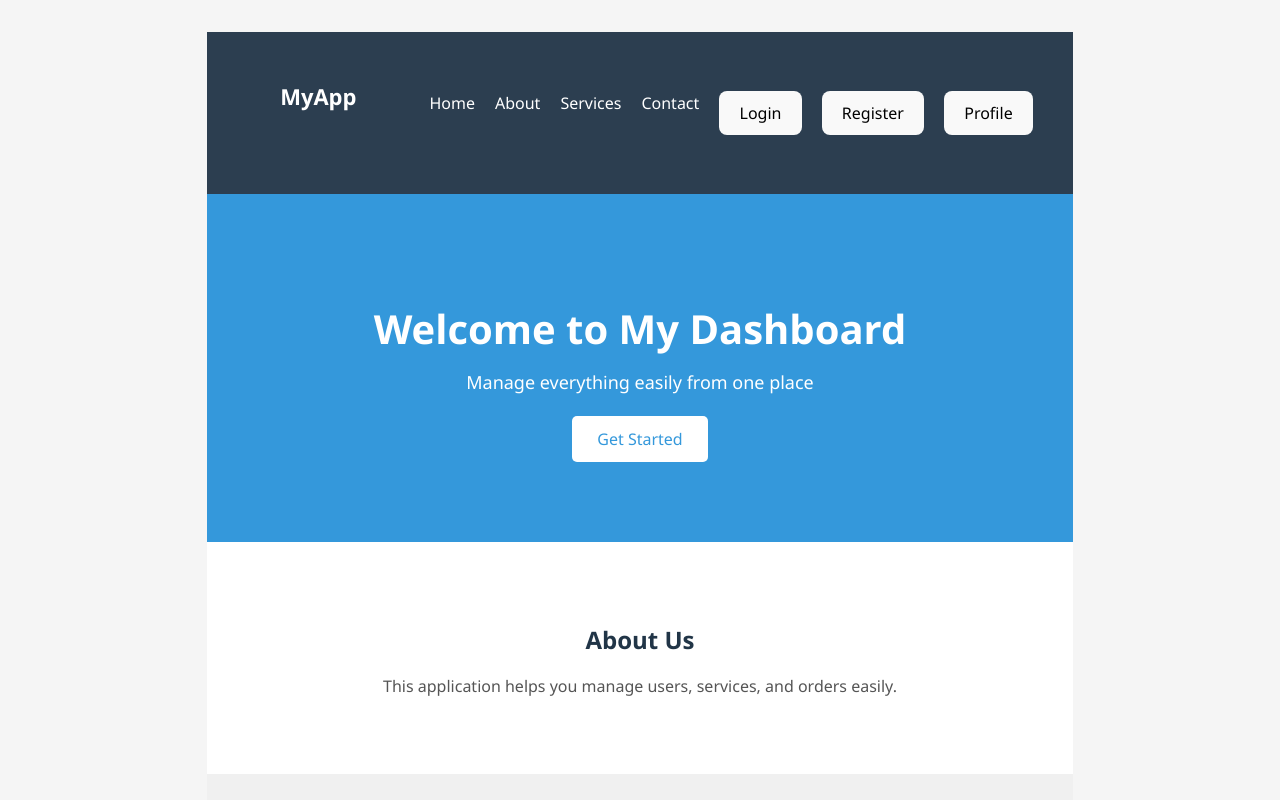
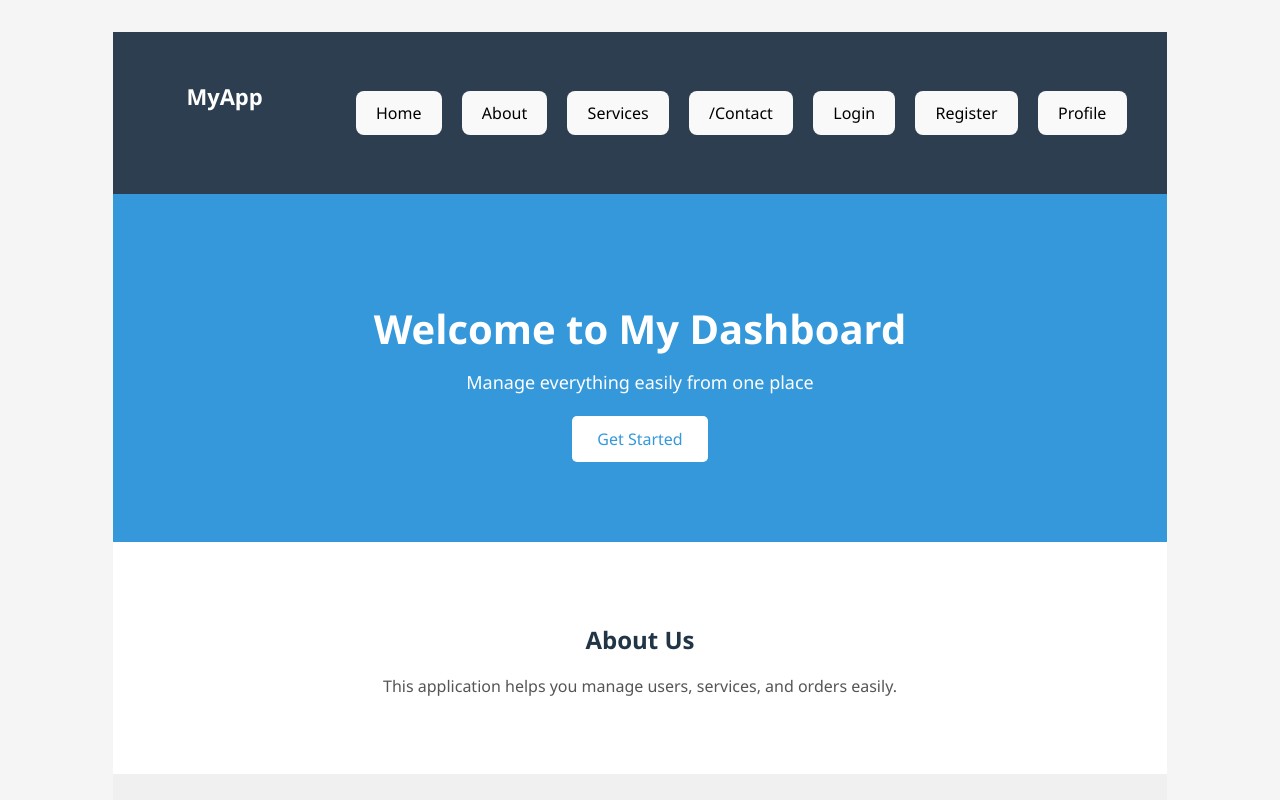
Before and after one commit to Venga-Muni-Reddy/food-management, a React app in the folder frontend/: page /dashboard in a window 1280 px wide. Shown: the top 800 px of the page. Built offline with nearby package versions, Linux system fonts and the light colour scheme; no server answers; the HTML template or start-up script is replaced by a standard one.

Commit message:
home,about,services,contact created

```diff
--- /dev/null
+++ b/frontend/src/components/About.jsx
@@ -0,0 +1,17 @@
+export function About(){
+    return(
+        <div>
+            <h1>About</h1>
+            <h2>We are a dedicated team focused on quality work</h2>
+            <h3>Our mission is to provide reliable and effective solutions</h3>
+            <h4>We believe in simplicity, honesty, and professionalism</h4>
+        </div>
+    )
+}
+export const Navbar = () => {
+    return(
+        <div>
+            <p> This is navbar component </p>
+         </div>
+    )
+}
--- /dev/null
+++ b/frontend/src/components/Contact.jsx
@@ -0,0 +1,19 @@
+export function Contact(){
+    return(
+        <div>
+            <h1>Contact</h1>
+            <h2> you can reach us anytime for support and queries</h2>
+            <h3> we are always happy to help you</h3>
+            <h4> contact us via email or phone for more details</h4>
+            <p> stay connected with us for updates and services get in touch with us we are here to help contact us anything</p>
+        </div>
+
+    )
+}
+export const Navbar = () => {
+    return(
+        <div>
+            <p> This is navbar component </p>
+         </div>
+    )
+}
--- /dev/null
+++ b/frontend/src/components/Home.jsx
@@ -0,0 +1,20 @@
+export function Home(){
+    return(
+        <div>
+            <h1>Home</h1>
+            <h2>Welcome to our Website</h2>
+            <h3>we provide simple and quality services for everyone</h3>
+            <h4> our goal is to make your work easy and fast</h4>
+            <p> welcome to our website learn.grow.succeed simple solution for real problems </p>
+        </div>
+
+    )
+}
+
+ export const Navbar = () => {
+    return(
+        <div>
+            <p> This is navbar component </p>
+         </div>
+    )
+}
--- /dev/null
+++ b/frontend/src/components/Services.jsx
@@ -0,0 +1,18 @@
+export function Services(){
+    return(
+        <div>
+            <h1>Services</h1>
+            <h2>we provide high quality and reliable solutions</h2>
+            <h3> we design user friendly and modern applications</h3>
+            <h4> we offer support and maintenance services</h4>
+        </div>
+
+    )
+}
+export const Navbar = () => {
+    return(
+        <div>
+            <p> This is navbar component </p>
+         </div>
+    )
+}
--- a/frontend/src/pages/auth/Dashboard.jsx
+++ b/frontend/src/pages/auth/Dashboard.jsx
@@ -10,10 +10,11 @@ function Dashboard() {
       <nav className="navbar">
         <div className="logo">MyApp</div>
         <ul className="nav-links">
-          <li>Home</li>
-          <li>About</li>
-          <li>Services</li>
-          <li>Contact</li>
+          <li></li>
+          <li><button onClick={() => navigate("/home")}>Home</button></li>
+          <li><button onClick={() => navigate("/about")}>About</button></li>
+          <li><button onClick={() => navigate("/services")}>Services</button></li>
+          <li><button onClick={() => navigate("/contact")}>/Contact</button></li>
           <li><button onClick={() => navigate("/login")}>Login</button></li>
           <li><button onClick={() => navigate("/register")}>Register</button></li>
           <li>
--- a/frontend/src/routes/AppRoutes.jsx
+++ b/frontend/src/routes/AppRoutes.jsx
@@ -1,12 +1,14 @@
 import { BrowserRouter, Routes, Route, Navigate } from "react-router-dom";
-
+import { Home } from "../components/Home";
+import { About } from "../components/About";
+import  { Services } from "../components/Services";
+import  { Contact } from "../components/Contact";
 import Login from "../pages/auth/Login";
 import Register from "../pages/auth/Register";
 import Dashboard from "../pages/auth/Dashboard";
 import { Profile } from "../components/Profile";
 
-
-// export default function AppRoutes() {
+// export default function AppRoutes()
 //   return (
 //     <BrowserRouter>
 //       <Routes>
@@ -23,6 +25,10 @@ function AppRoutes(){
     return(
         <BrowserRouter>
           <Routes>
+            <Route path="/home" element={<Home />} />
+            <Route path="/about" element={<About />} />
+             <Route path="/services" element={<Services />} />
+             <Route path="/contact" element={<Contact />} />
             <Route path="/login" element={<Login />} />
             <Route path="/register" element={<Register />} />
              <Route path="/dashboard" element={<Dashboard />} />
```
